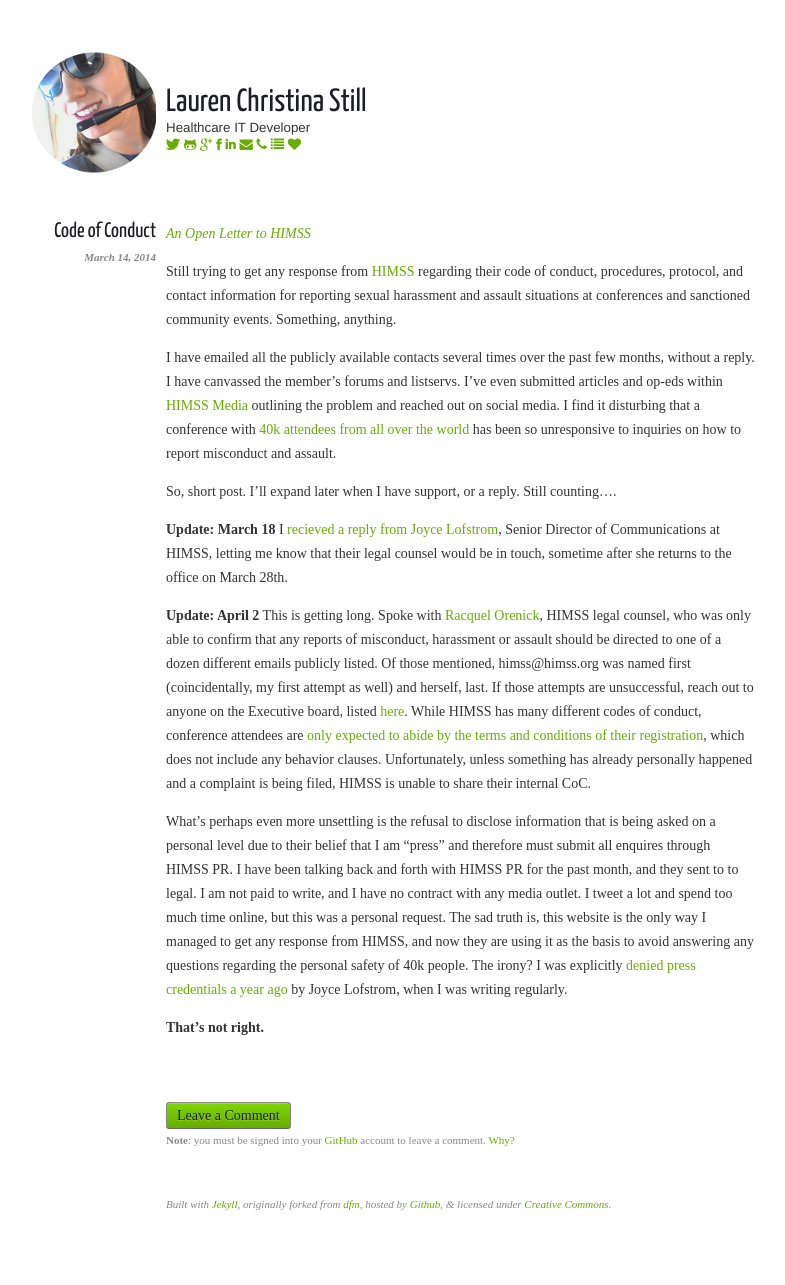
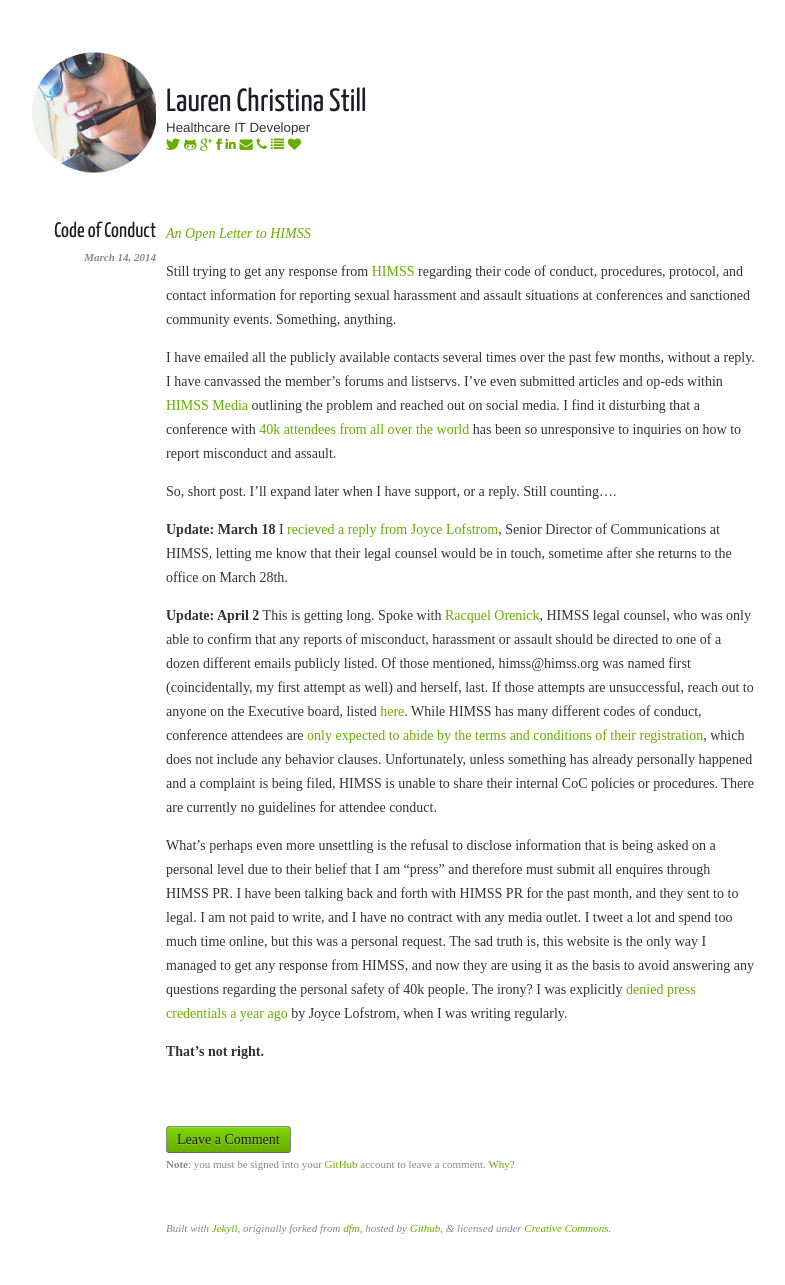
Before and after one commit to laurenstill/laurenstill.github.io, a Jekyll site: the page built from _posts/2014-3-14-CoC.markdown, in a window 1280 px wide. Shown: the whole page, without its empty margins (279-1064 px from the left). Built offline with Jekyll 4.4.1, drawn with Linux system fonts in a browser that asks for light colours; nearby versions of some CDN libraries; before the commit the page ends 1261 px from its top, so only the background shows below that.

Commit message:
Update 2014-3-14-CoC.markdown

```diff
--- a/_posts/2014-3-14-CoC.markdown
+++ b/_posts/2014-3-14-CoC.markdown
@@ -14,7 +14,7 @@
 
 **Update: March 18** I <a href="http://www.laurencstill.com/media/himssCoCemail.png">recieved a reply from Joyce Lofstrom</a>, Senior Director of Communications at HIMSS, letting me know that their legal counsel would be in touch, sometime after she returns to the office on March 28th.
 
-**Update: April 2**  This is getting long.  Spoke with <a href="mailto:rorenick@himss.org">Racquel Orenick</a>, HIMSS legal counsel, who was only able to confirm that any reports of misconduct, harassment or assault should be directed to one of a dozen different emails publicly listed. Of those mentioned, himss@himss.org was named first (coincidentally, my first attempt as well) and herself, last. If those attempts are unsuccessful, reach out to anyone on the Executive board, listed <a href="http://www.himss.org/executive-contacts?navItemNumber=18016">here</a>.  While HIMSS has many different codes of conduct, conference attendees are <a href="http://www.himssconference.org/Registration/Content.aspx?ItemNumber=22970">only expected to abide by the terms and conditions of their registration</a>, which does not include any behavior clauses.  Unfortunately, unless something has already personally happened and a complaint is being filed, HIMSS is unable to share their internal CoC.
+**Update: April 2**  This is getting long.  Spoke with <a href="mailto:rorenick@himss.org">Racquel Orenick</a>, HIMSS legal counsel, who was only able to confirm that any reports of misconduct, harassment or assault should be directed to one of a dozen different emails publicly listed. Of those mentioned, himss@himss.org was named first (coincidentally, my first attempt as well) and herself, last. If those attempts are unsuccessful, reach out to anyone on the Executive board, listed <a href="http://www.himss.org/executive-contacts?navItemNumber=18016">here</a>.  While HIMSS has many different codes of conduct, conference attendees are <a href="http://www.himssconference.org/Registration/Content.aspx?ItemNumber=22970">only expected to abide by the terms and conditions of their registration</a>, which does not include any behavior clauses.  Unfortunately, unless something has already personally happened and a complaint is being filed, HIMSS is unable to share their internal CoC policies or procedures. There are currently no guidelines for attendee conduct.
 
 What's perhaps even more unsettling is the refusal to disclose information that is being asked on a personal level due to their belief that I am "press" and therefore must submit all enquires through HIMSS PR.  I have been talking back and forth with HIMSS PR for the past month, and they sent to to legal. I am not paid to write, and I have no contract with any media outlet.  I tweet a lot and spend too much time online, but this was a personal request.  The sad truth is, this website is the only way I managed to get any response from HIMSS, and now they are using it as the basis to avoid answering any questions regarding the personal safety of 40k people. The irony?  I was explicitly <a href=" http://www.laurencstill.com/media/himss_press_2013.png">denied press credentials a year ago</a> by Joyce Lofstrom, when I was writing regularly.
 
```
